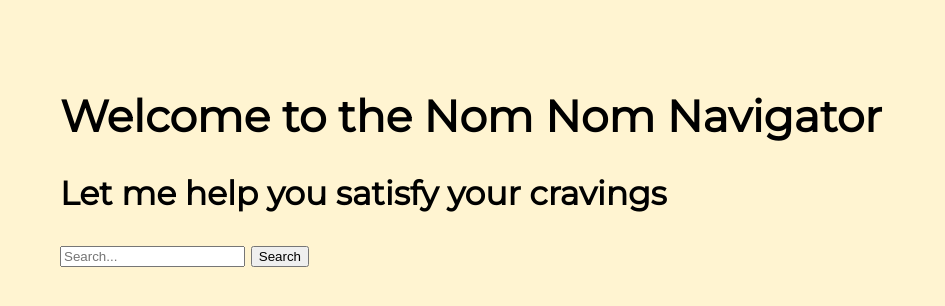
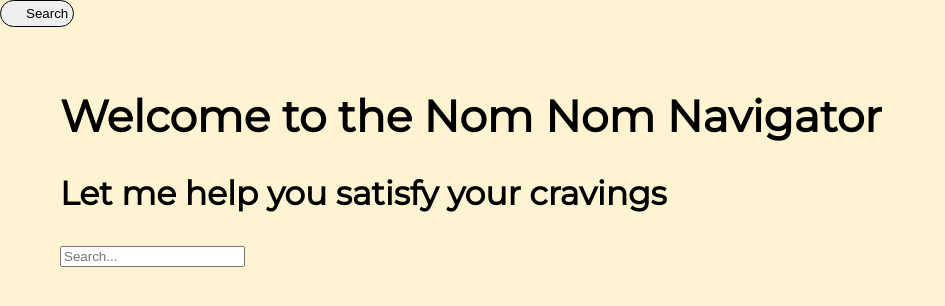
Before and after one commit to kianamay/spartahack9, a website: page index.html in a window 1280 px wide. Shown: the whole page, without its empty margins (0-945 px from the left). Drawn offline with Linux system fonts and the light colour scheme.

Commit message:
search button rounding test

```diff
--- a/screen.css
+++ b/screen.css
@@ -10,3 +10,13 @@ body {
 h1 {
     font-weight: 900;
 }
+
+#searchButton {
+    border-radius: 15px;
+    border: 1px #000 solid;
+    padding: 5px 5px 5px 25px;
+    position: absolute;
+    top: 0;
+    left: 0;
+    z-index: 5;
+}
```
